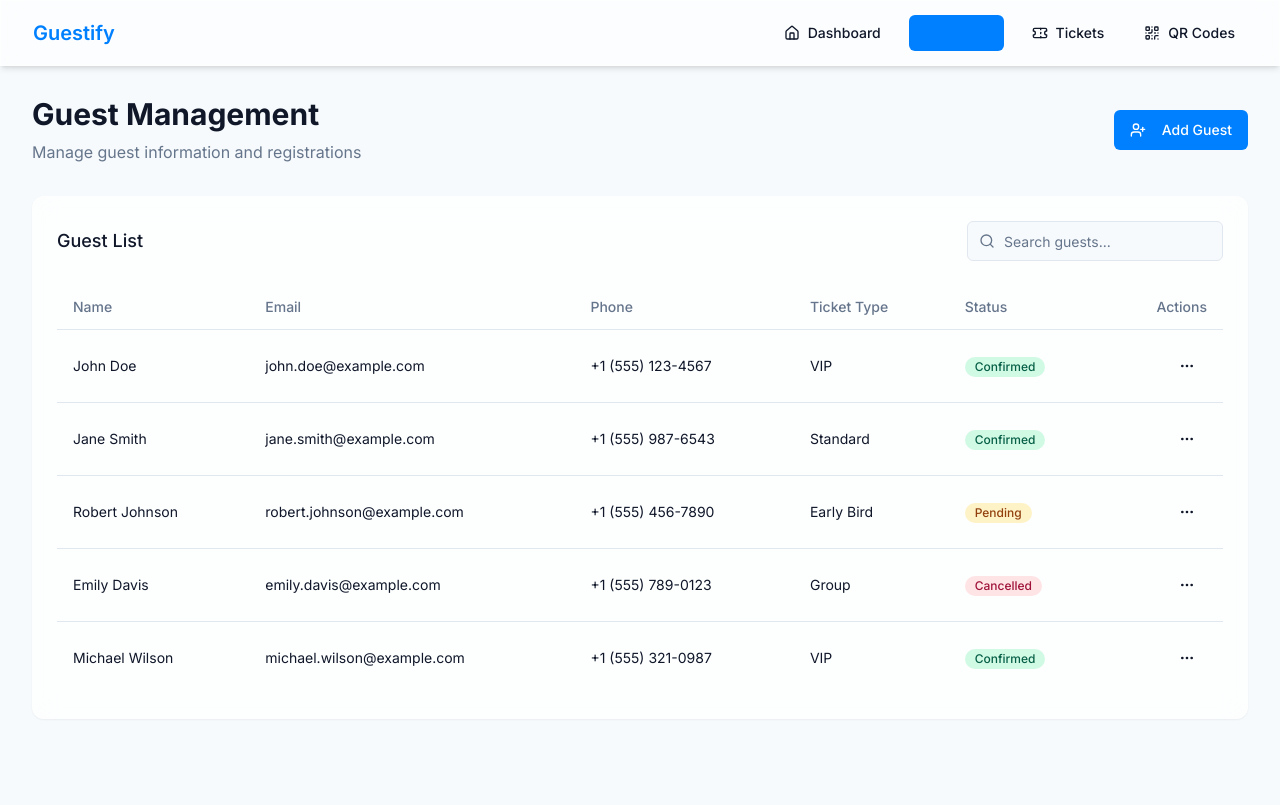
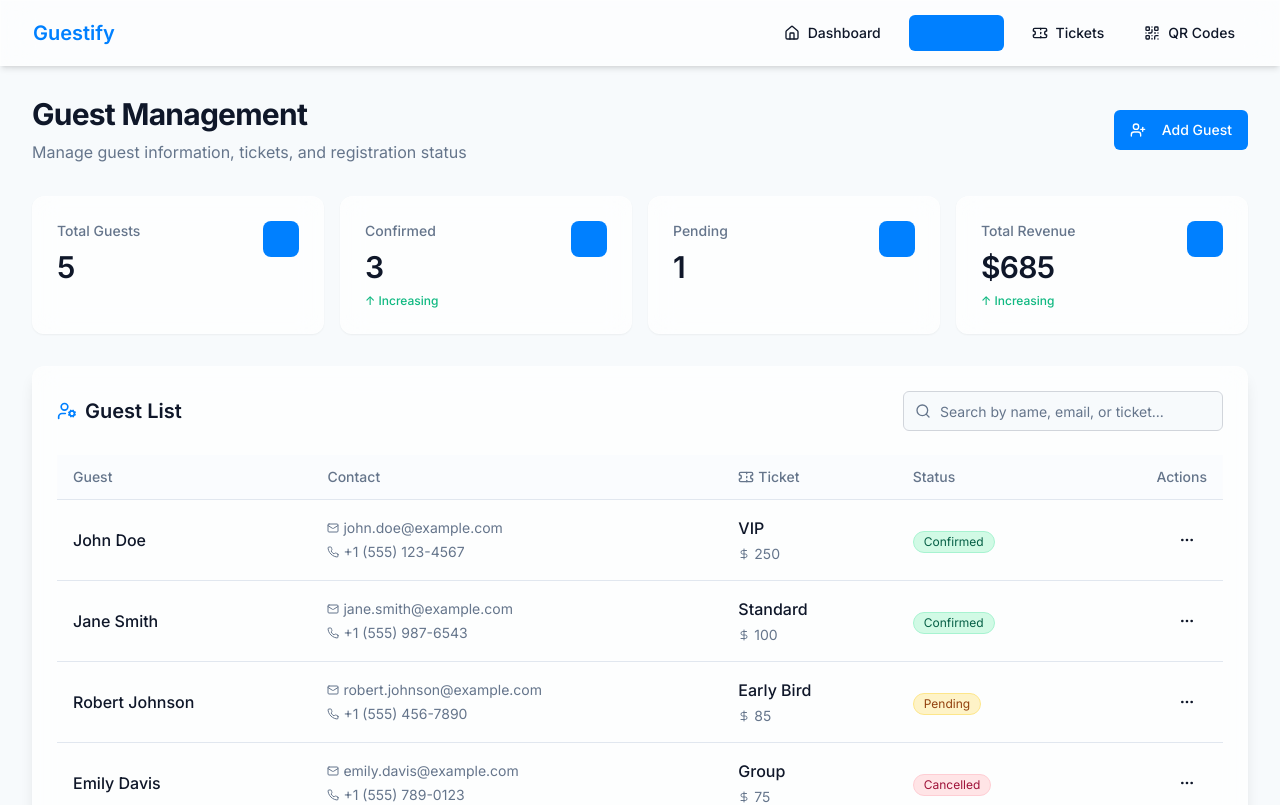
Before and after one commit to craitstudio/guestify-hq, a React (Vite) app: page /guests in a window 1280 px wide. Shown: the top 805 px of the page. Built offline with nearby package versions, Linux system fonts and the light colour scheme.

Commit message:
Improve UI and functionality
This commit improves the user interface and ensures all features are working correctly. It also makes the ticket amount visible.

```diff
--- a/src/components/guests/GuestForm.tsx
+++ b/src/components/guests/GuestForm.tsx
@@ -55,12 +55,13 @@ type FormValues = z.infer<typeof formSchema>;
 const GuestForm = ({ guest, onClose, onSubmit, className }: GuestFormProps) => {
   const form = useForm<FormValues>({
     resolver: zodResolver(formSchema),
-    defaultValues: guest || {
-      name: "",
-      email: "",
-      phone: "",
-      ticketType: "",
-      status: "pending"
+    defaultValues: {
+      id: guest?.id,
+      name: guest?.name || "",
+      email: guest?.email || "",
+      phone: guest?.phone || "",
+      ticketType: guest?.ticketType || "",
+      status: guest?.status || "pending"
     }
   });
 
@@ -75,24 +76,24 @@ const GuestForm = ({ guest, onClose, onSubmit, className }: GuestFormProps) => {
   };
 
   return (
-    <div className={cn("glass-card rounded-xl p-6 animate-scale-in", className)}>
+    <div className={cn("glass-card rounded-xl p-6 animate-scale-in shadow-lg", className)}>
       <div className="flex items-center justify-between mb-6">
-        <h3 className="text-lg font-medium">{guest ? 'Edit Guest' : 'Add New Guest'}</h3>
+        <h3 className="text-xl font-semibold">{guest ? 'Edit Guest' : 'Add New Guest'}</h3>
         <Button variant="ghost" size="icon" onClick={onClose}>
           <X className="h-4 w-4" />
         </Button>
       </div>
 
       <Form {...form}>
-        <form onSubmit={form.handleSubmit(handleSubmit)} className="space-y-4">
+        <form onSubmit={form.handleSubmit(handleSubmit)} className="space-y-5">
           <FormField
             control={form.control}
             name="name"
             render={({ field }) => (
               <FormItem>
-                <FormLabel>Name</FormLabel>
+                <FormLabel className="text-gray-700">Full Name</FormLabel>
                 <FormControl>
-                  <Input placeholder="John Doe" {...field} />
+                  <Input placeholder="John Doe" {...field} className="border-gray-300 focus:border-primary" />
                 </FormControl>
                 <FormMessage />
               </FormItem>
@@ -104,9 +105,9 @@ const GuestForm = ({ guest, onClose, onSubmit, className }: GuestFormProps) => {
             name="email"
             render={({ field }) => (
               <FormItem>
-                <FormLabel>Email</FormLabel>
+                <FormLabel className="text-gray-700">Email Address</FormLabel>
                 <FormControl>
-                  <Input type="email" placeholder="john.doe@example.com" {...field} />
+                  <Input type="email" placeholder="john.doe@example.com" {...field} className="border-gray-300 focus:border-primary" />
                 </FormControl>
                 <FormMessage />
               </FormItem>
@@ -118,9 +119,9 @@ const GuestForm = ({ guest, onClose, onSubmit, className }: GuestFormProps) => {
             name="phone"
             render={({ field }) => (
               <FormItem>
-                <FormLabel>Phone</FormLabel>
+                <FormLabel className="text-gray-700">Phone Number</FormLabel>
                 <FormControl>
-                  <Input placeholder="+1 (123) 456-7890" {...field} />
+                  <Input placeholder="+1 (123) 456-7890" {...field} className="border-gray-300 focus:border-primary" />
                 </FormControl>
                 <FormMessage />
               </FormItem>
@@ -132,21 +133,21 @@ const GuestForm = ({ guest, onClose, onSubmit, className }: GuestFormProps) => {
             name="ticketType"
             render={({ field }) => (
               <FormItem>
-                <FormLabel>Ticket Type</FormLabel>
+                <FormLabel className="text-gray-700">Ticket Type</FormLabel>
                 <Select
                   onValueChange={field.onChange}
                   defaultValue={field.value}
                 >
                   <FormControl>
-                    <SelectTrigger>
+                    <SelectTrigger className="border-gray-300 focus:border-primary">
                       <SelectValue placeholder="Select ticket type" />
                     </SelectTrigger>
                   </FormControl>
                   <SelectContent>
-                    <SelectItem value="VIP">VIP</SelectItem>
-                    <SelectItem value="Standard">Standard</SelectItem>
-                    <SelectItem value="Early Bird">Early Bird</SelectItem>
-                    <SelectItem value="Group">Group</SelectItem>
+                    <SelectItem value="VIP">VIP ($250)</SelectItem>
+                    <SelectItem value="Standard">Standard ($100)</SelectItem>
+                    <SelectItem value="Early Bird">Early Bird ($85)</SelectItem>
+                    <SelectItem value="Group">Group ($75 per person)</SelectItem>
                   </SelectContent>
                 </Select>
                 <FormMessage />
@@ -159,13 +160,13 @@ const GuestForm = ({ guest, onClose, onSubmit, className }: GuestFormProps) => {
             name="status"
             render={({ field }) => (
               <FormItem>
-                <FormLabel>Status</FormLabel>
+                <FormLabel className="text-gray-700">Status</FormLabel>
                 <Select
                   onValueChange={field.onChange}
                   defaultValue={field.value}
                 >
                   <FormControl>
-                    <SelectTrigger>
+                    <SelectTrigger className="border-gray-300 focus:border-primary">
                       <SelectValue placeholder="Select status" />
                     </SelectTrigger>
                   </FormControl>
@@ -180,11 +181,11 @@ const GuestForm = ({ guest, onClose, onSubmit, className }: GuestFormProps) => {
             )}
           />
 
-          <div className="flex justify-end space-x-2 pt-4">
-            <Button type="button" variant="outline" onClick={onClose}>
+          <div className="flex justify-end space-x-3 pt-4">
+            <Button type="button" variant="outline" onClick={onClose} className="border-gray-300">
               Cancel
             </Button>
-            <Button type="submit">
+            <Button type="submit" className="bg-primary hover:bg-primary/90">
               {guest ? 'Update Guest' : 'Add Guest'}
             </Button>
           </div>
--- a/src/components/guests/GuestTable.tsx
+++ b/src/components/guests/GuestTable.tsx
@@ -1,7 +1,7 @@
 
 import React, { useState } from 'react';
 import { cn } from '@/lib/utils';
-import { Edit, Trash2, Search, MoreHorizontal } from 'lucide-react';
+import { Edit, Trash2, Search, MoreHorizontal, UserCog, TicketIcon, DollarSign, Phone, Mail } from 'lucide-react';
 import {
   DropdownMenu,
   DropdownMenuContent,
@@ -13,6 +13,7 @@ import {
 import { Button } from "@/components/ui/button";
 import { Input } from "@/components/ui/input";
 import { toast } from 'sonner';
+import { Badge } from "@/components/ui/badge";
 
 interface Guest {
   id: string;
@@ -29,15 +30,17 @@ interface GuestTableProps {
   onDelete: (id: string) => void;
   className?: string;
   loading?: boolean;
+  ticketPrices: Record<string, number>;
 }
 
-const GuestTable = ({ guests, onEdit, onDelete, className, loading = false }: GuestTableProps) => {
+const GuestTable = ({ guests, onEdit, onDelete, className, loading = false, ticketPrices }: GuestTableProps) => {
   const [searchQuery, setSearchQuery] = useState('');
 
   const filteredGuests = guests.filter(guest =>
     guest.name.toLowerCase().includes(searchQuery.toLowerCase()) ||
     guest.email.toLowerCase().includes(searchQuery.toLowerCase()) ||
-    guest.phone.includes(searchQuery)
+    guest.phone.includes(searchQuery) ||
+    guest.ticketType.toLowerCase().includes(searchQuery.toLowerCase())
   );
 
   const handleDelete = (id: string, name: string) => {
@@ -50,27 +53,34 @@ const GuestTable = ({ guests, onEdit, onDelete, className, loading = false }: Gu
   const getStatusColor = (status: string) => {
     switch (status) {
       case 'confirmed':
-        return 'bg-emerald-100 text-emerald-800';
+        return 'bg-emerald-100 text-emerald-800 border-emerald-200';
       case 'pending':
-        return 'bg-amber-100 text-amber-800';
+        return 'bg-amber-100 text-amber-800 border-amber-200';
       case 'cancelled':
-        return 'bg-rose-100 text-rose-800';
+        return 'bg-rose-100 text-rose-800 border-rose-200';
       default:
-        return 'bg-gray-100 text-gray-800';
+        return 'bg-gray-100 text-gray-800 border-gray-200';
     }
   };
 
+  const getTicketPrice = (ticketType: string) => {
+    return ticketPrices[ticketType] || 0;
+  };
+
   return (
-    <div className={cn("glass-card rounded-xl p-6", className)}>
-      <div className="flex items-center justify-between mb-6">
-        <h3 className="text-lg font-medium">Guest List</h3>
-        <div className="relative">
+    <div className={cn("glass-card rounded-xl p-6 shadow-lg", className)}>
+      <div className="flex flex-col sm:flex-row items-start sm:items-center justify-between mb-6 gap-4">
+        <div className="flex items-center">
+          <UserCog className="h-5 w-5 text-primary mr-2" />
+          <h3 className="text-xl font-semibold">Guest List</h3>
+        </div>
+        <div className="relative w-full sm:w-auto">
           <Search className="absolute left-3 top-1/2 -translate-y-1/2 h-4 w-4 text-muted-foreground" />
           <Input
-            placeholder="Search guests..."
+            placeholder="Search by name, email, or ticket..."
             value={searchQuery}
             onChange={(e) => setSearchQuery(e.target.value)}
-            className="pl-9 w-64"
+            className="pl-9 w-full sm:w-80 border-gray-300"
           />
         </div>
       </div>
@@ -78,11 +88,15 @@ const GuestTable = ({ guests, onEdit, onDelete, className, loading = false }: Gu
       <div className="overflow-x-auto">
         <table className="w-full">
           <thead>
-            <tr className="border-b border-border">
-              <th className="px-4 py-3 text-left text-sm font-medium text-muted-foreground">Name</th>
-              <th className="px-4 py-3 text-left text-sm font-medium text-muted-foreground">Email</th>
-              <th className="px-4 py-3 text-left text-sm font-medium text-muted-foreground">Phone</th>
-              <th className="px-4 py-3 text-left text-sm font-medium text-muted-foreground">Ticket Type</th>
+            <tr className="border-b border-border bg-muted/20">
+              <th className="px-4 py-3 text-left text-sm font-medium text-muted-foreground">Guest</th>
+              <th className="px-4 py-3 text-left text-sm font-medium text-muted-foreground">Contact</th>
+              <th className="px-4 py-3 text-left text-sm font-medium text-muted-foreground">
+                <div className="flex items-center">
+                  <TicketIcon className="h-4 w-4 mr-1" />
+                  Ticket
+                </div>
+              </th>
               <th className="px-4 py-3 text-left text-sm font-medium text-muted-foreground">Status</th>
               <th className="px-4 py-3 text-right text-sm font-medium text-muted-foreground">Actions</th>
             </tr>
@@ -91,7 +105,7 @@ const GuestTable = ({ guests, onEdit, onDelete, className, loading = false }: Gu
             {loading ? (
               Array.from({ length: 5 }).map((_, index) => (
                 <tr key={index}>
-                  {Array.from({ length: 6 }).map((_, cellIndex) => (
+                  {Array.from({ length: 5 }).map((_, cellIndex) => (
                     <td key={cellIndex} className="px-4 py-4">
                       <div className="h-6 bg-muted/30 rounded animate-pulse" />
                     </td>
@@ -104,19 +118,39 @@ const GuestTable = ({ guests, onEdit, onDelete, className, loading = false }: Gu
                   key={guest.id}
                   className="transition-colors hover:bg-muted/10"
                 >
-                  <td className="px-4 py-4 text-sm">{guest.name}</td>
-                  <td className="px-4 py-4 text-sm">{guest.email}</td>
-                  <td className="px-4 py-4 text-sm">{guest.phone}</td>
-                  <td className="px-4 py-4 text-sm">{guest.ticketType}</td>
-                  <td className="px-4 py-4 text-sm">
-                    <span className={cn(
-                      "inline-flex items-center rounded-full px-2.5 py-0.5 text-xs font-medium",
+                  <td className="px-4 py-4">
+                    <div className="font-medium">{guest.name}</div>
+                  </td>
+                  <td className="px-4 py-4">
+                    <div className="flex flex-col space-y-1">
+                      <div className="flex items-center text-sm text-muted-foreground">
+                        <Mail className="h-3 w-3 mr-1" />
+                        {guest.email}
+                      </div>
+                      <div className="flex items-center text-sm text-muted-foreground">
+                        <Phone className="h-3 w-3 mr-1" />
+                        {guest.phone}
+                      </div>
+                    </div>
+                  </td>
+                  <td className="px-4 py-4">
+                    <div className="flex flex-col">
+                      <span className="font-medium">{guest.ticketType}</span>
+                      <span className="text-sm text-muted-foreground flex items-center mt-1">
+                        <DollarSign className="h-3 w-3 mr-1" />
+                        {getTicketPrice(guest.ticketType)}
+                      </span>
+                    </div>
+                  </td>
+                  <td className="px-4 py-4">
+                    <Badge className={cn(
+                      "font-normal",
                       getStatusColor(guest.status)
                     )}>
                       {guest.status.charAt(0).toUpperCase() + guest.status.slice(1)}
-                    </span>
+                    </Badge>
                   </td>
-                  <td className="px-4 py-4 text-sm text-right">
+                  <td className="px-4 py-4 text-right">
                     <DropdownMenu>
                       <DropdownMenuTrigger asChild>
                         <Button variant="ghost" size="icon">
@@ -144,8 +178,8 @@ const GuestTable = ({ guests, onEdit, onDelete, className, loading = false }: Gu
               ))
             ) : (
               <tr>
-                <td colSpan={6} className="px-4 py-8 text-center text-muted-foreground">
-                  No guests found. Try a different search term.
+                <td colSpan={5} className="px-4 py-8 text-center text-muted-foreground">
+                  No guests found. Try a different search term or add a new guest.
                 </td>
               </tr>
             )}
--- a/src/pages/Guests.tsx
+++ b/src/pages/Guests.tsx
@@ -4,8 +4,10 @@ import Container from '@/components/layout/Container';
 import GuestTable from '@/components/guests/GuestTable';
 import GuestForm from '@/components/guests/GuestForm';
 import { Button } from "@/components/ui/button";
-import { UserPlus } from 'lucide-react';
+import { UserPlus, Users, TicketIcon, UserCheck, Clock, ShieldAlert } from 'lucide-react';
 import { v4 as uuidv4 } from 'uuid';
+import { Card, CardContent } from "@/components/ui/card";
+import StatCard from '@/components/dashboard/StatCard';
 
 interface Guest {
   id: string;
@@ -59,6 +61,14 @@ const mockGuests: Guest[] = [
     status: 'confirmed'
   }
 ];
+
+// Ticket price data
+const ticketPrices = {
+  'VIP': 250,
+  'Standard': 100,
+  'Early Bird': 85,
+  'Group': 75
+};
 
 const Guests = () => {
   const [guests, setGuests] = useState<Guest[]>([]);
@@ -114,18 +124,62 @@ const Guests = () => {
     }
   };
 
+  // Calculate stats
+  const totalGuests = guests.length;
+  const confirmedGuests = guests.filter(guest => guest.status === 'confirmed').length;
+  const pendingGuests = guests.filter(guest => guest.status === 'pending').length;
+
+  const calculateTotalRevenue = () => {
+    return guests.reduce((total, guest) => {
+      if (guest.status !== 'cancelled') {
+        return total + (ticketPrices[guest.ticketType as keyof typeof ticketPrices] || 0);
+      }
+      return total;
+    }, 0);
+  };
+
   return (
     <Container>
       <div className="space-y-8">
         <div className="flex items-center justify-between">
           <div>
-            <h1 className="text-3xl font-bold">Guest Management</h1>
-            <p className="text-muted-foreground mt-2">Manage guest information and registrations</p>
+            <h1 className="text-3xl font-bold tracking-tight">Guest Management</h1>
+            <p className="text-muted-foreground mt-2">Manage guest information, tickets, and registration status</p>
           </div>
-          <Button onClick={() => setShowForm(true)}>
+          <Button onClick={() => setShowForm(true)} className="bg-primary hover:bg-primary/90">
             <UserPlus className="mr-2 h-4 w-4" />
             Add Guest
           </Button>
+        </div>
+
+        {/* Stats Overview */}
+        <div className="grid grid-cols-1 md:grid-cols-4 gap-4">
+          <StatCard
+            title="Total Guests"
+            value={totalGuests}
+            icon={Users}
+            loading={loading}
+          />
+          <StatCard
+            title="Confirmed"
+            value={confirmedGuests}
+            icon={UserCheck}
+            trend="up"
+            loading={loading}
+          />
+          <StatCard
+            title="Pending"
+            value={pendingGuests}
+            icon={Clock}
+            loading={loading}
+          />
+          <StatCard
+            title="Total Revenue"
+            value={`$${calculateTotalRevenue().toLocaleString()}`}
+            icon={TicketIcon}
+            trend="up"
+            loading={loading}
+          />
         </div>
 
         <div className="grid grid-cols-1 gap-6">
@@ -142,6 +196,7 @@ const Guests = () => {
             onEdit={handleEdit}
             onDelete={handleDeleteGuest}
             loading={loading}
+            ticketPrices={ticketPrices}
           />
         </div>
       </div>
```
